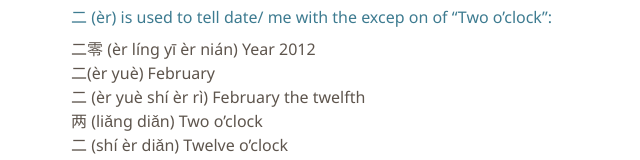
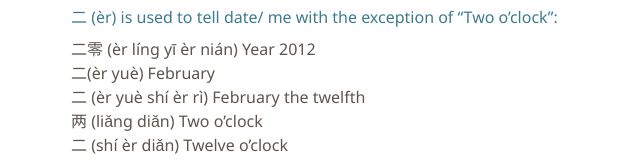
Before and after one commit to jdlrobson/littledailydose, a plain HTML site: page public/2-01.html in a window 1280 px wide. Shown: the part 531-691 px from the top of the page, 319-959 px from the left. Drawn offline with Linux system fonts and the light colour scheme.

Commit message:
Typo in text

```diff
--- a/public/2-01.html
+++ b/public/2-01.html
@@ -129,7 +129,7 @@
                 <li>两个月 (liǎng gè yuè) Two months</li>
                 <li>两月 (liáng nián) Two years</li>
             </ul>
-            <strong>二 (èr) is used to tell date/ me with the excep on of “Two o’clock”:</strong>
+            <strong>二 (èr) is used to tell date/ me with the exception of “Two o’clock”:</strong>
             <ul>
                 <li>二零 (èr líng yī èr nián) Year 2012</li>
                 <li>二(èr yuè) February</li>
```
